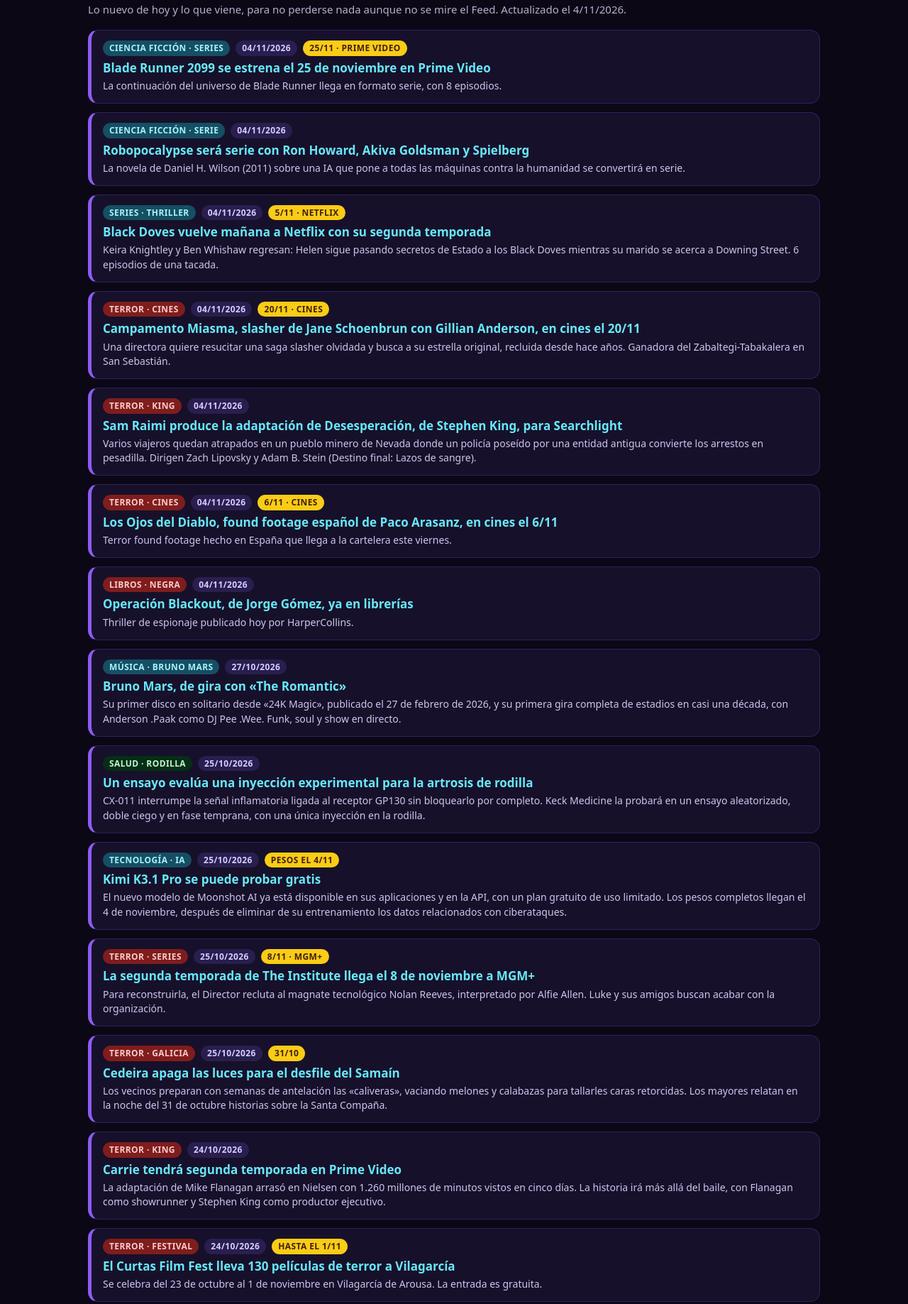
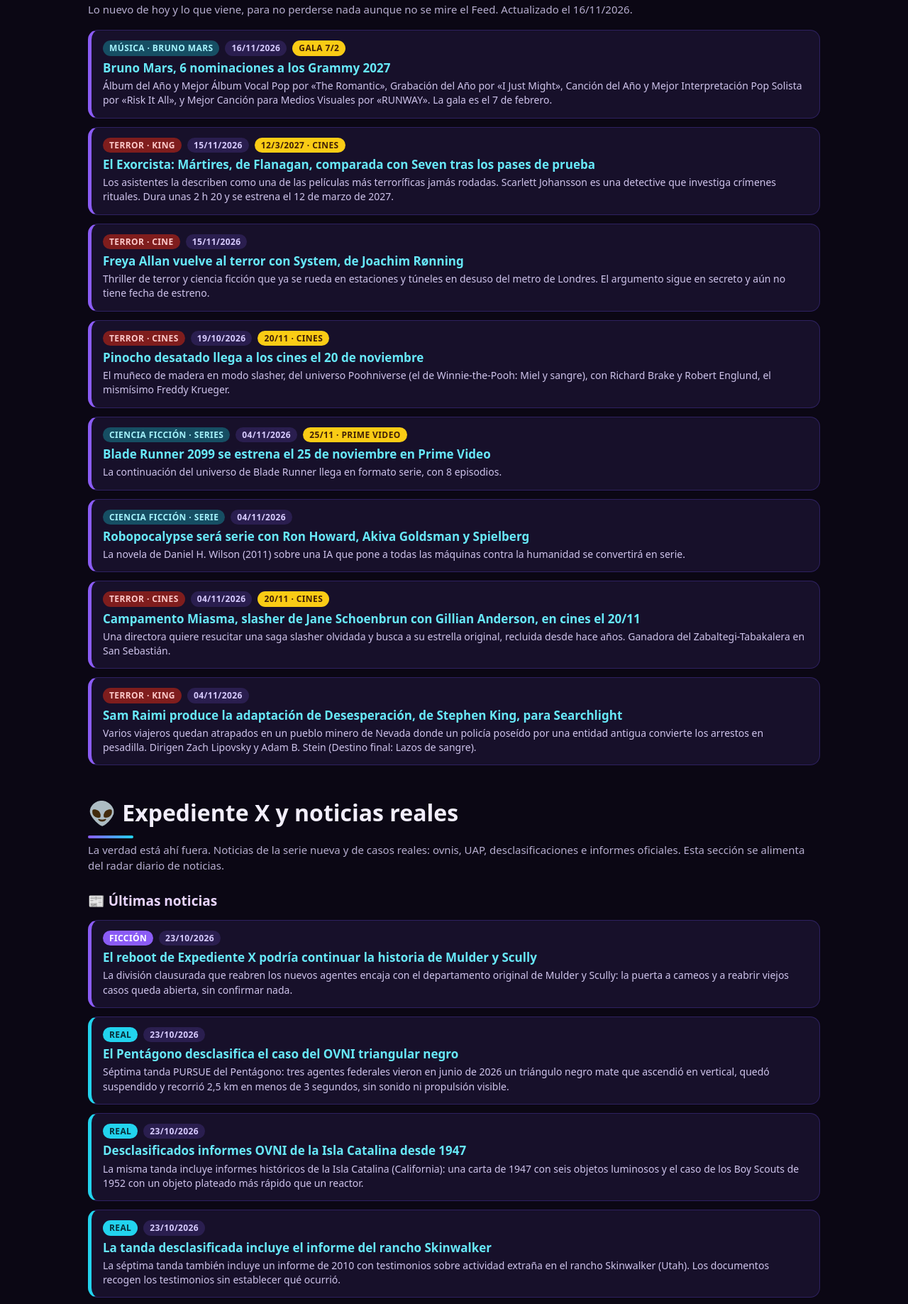
Before and after one commit to Purplerave/mis-cosas, a plain HTML site: page index.html in a window 1280 px wide. Shown: the part 445-2282 px from the top of the page at 71% size. Drawn offline with Linux system fonts and the light colour scheme.

Commit message:
Novedades 16/11/2026: Bruno Mars 6 Grammy, El Exorcista: Martires, System, Pinocho desatado; Muneca de trapo leyendo; maraton completado

```diff
--- a/index.html
+++ b/index.html
@@ -102,8 +102,28 @@
   <!-- NOVEDADES -->
   <section id="novedades">
     <h2>📰 Novedades<span class="bar"></span></h2>
-    <p class="sub">Lo nuevo de hoy y lo que viene, para no perderse nada aunque no se mire el Feed. Actualizado el 4/11/2026.</p>
+    <p class="sub">Lo nuevo de hoy y lo que viene, para no perderse nada aunque no se mire el Feed. Actualizado el 16/11/2026.</p>
     <div class="news">
+      <article class="noticia">
+        <div class="meta"><span class="badge tec">MÚSICA · BRUNO MARS</span><span class="badge fecha">16/11/2026</span><span class="badge prox">GALA 7/2</span></div>
+        <h4><a href="https://www.grammy.com/live-blog/">Bruno Mars, 6 nominaciones a los Grammy 2027</a></h4>
+        <p>Álbum del Año y Mejor Álbum Vocal Pop por «The Romantic», Grabación del Año por «I Just Might», Canción del Año y Mejor Interpretación Pop Solista por «Risk It All», y Mejor Canción para Medios Visuales por «RUNWAY». La gala es el 7 de febrero.</p>
+      </article>
+      <article class="noticia">
+        <div class="meta"><span class="badge terror">TERROR · KING</span><span class="badge fecha">15/11/2026</span><span class="badge prox">12/3/2027 · CINES</span></div>
+        <h4><a href="https://www.aullidos.com/noticia/45408/exorcista-martires-pelicula-mas-terrorificas-jamas-rodadas-segun-pases-prensa/">El Exorcista: Mártires, de Flanagan, comparada con Seven tras los pases de prueba</a></h4>
+        <p>Los asistentes la describen como una de las películas más terroríficas jamás rodadas. Scarlett Johansson es una detective que investiga crímenes rituales. Dura unas 2 h 20 y se estrena el 12 de marzo de 2027.</p>
+      </article>
+      <article class="noticia">
+        <div class="meta"><span class="badge terror">TERROR · CINE</span><span class="badge fecha">15/11/2026</span></div>
+        <h4><a href="https://www.aullidos.com/noticia/45407/freya-allen-terror-system-director-tron-ares/">Freya Allan vuelve al terror con System, de Joachim Rønning</a></h4>
+        <p>Thriller de terror y ciencia ficción que ya se rueda en estaciones y túneles en desuso del metro de Londres. El argumento sigue en secreto y aún no tiene fecha de estreno.</p>
+      </article>
+      <article class="noticia">
+        <div class="meta"><span class="badge terror">TERROR · CINES</span><span class="badge fecha">19/10/2026</span><span class="badge prox">20/11 · CINES</span></div>
+        <h4><a href="https://www.aullidos.com/noticia/45112/version-mas-salvaje-pinocho-llegara-cines-espanoles-mes/">Pinocho desatado llega a los cines el 20 de noviembre</a></h4>
+        <p>El muñeco de madera en modo slasher, del universo Poohniverse (el de Winnie-the-Pooh: Miel y sangre), con Richard Brake y Robert Englund, el mismísimo Freddy Krueger.</p>
+      </article>
       <article class="noticia">
         <div class="meta"><span class="badge tec">CIENCIA FICCIÓN · SERIES</span><span class="badge fecha">04/11/2026</span><span class="badge prox">25/11 · PRIME VIDEO</span></div>
         <h4><a href="https://xplorely.com/entertainment/blade-runner-2099-premiere/">Blade Runner 2099 se estrena el 25 de noviembre en Prime Video</a></h4>
@@ -115,11 +135,6 @@
         <p>La novela de Daniel H. Wilson (2011) sobre una IA que pone a todas las máquinas contra la humanidad se convertirá en serie.</p>
       </article>
       <article class="noticia">
-        <div class="meta"><span class="badge tec">SERIES · THRILLER</span><span class="badge fecha">04/11/2026</span><span class="badge prox">5/11 · NETFLIX</span></div>
-        <h4><a href="https://collider.com/everything-coming-to-netflix-november-2026/">Black Doves vuelve mañana a Netflix con su segunda temporada</a></h4>
-        <p>Keira Knightley y Ben Whishaw regresan: Helen sigue pasando secretos de Estado a los Black Doves mientras su marido se acerca a Downing Street. 6 episodios de una tacada.</p>
-      </article>
-      <article class="noticia">
         <div class="meta"><span class="badge terror">TERROR · CINES</span><span class="badge fecha">04/11/2026</span><span class="badge prox">20/11 · CINES</span></div>
         <h4><a href="https://cinemagavia.es/adolescencia-sexo-y-muerte-en-campamento-miasma-pelicula-critica-estreno-cine/">Campamento Miasma, slasher de Jane Schoenbrun con Gillian Anderson, en cines el 20/11</a></h4>
         <p>Una directora quiere resucitar una saga slasher olvidada y busca a su estrella original, recluida desde hace años. Ganadora del Zabaltegi-Tabakalera en San Sebastián.</p>
@@ -128,51 +143,6 @@
         <div class="meta"><span class="badge terror">TERROR · KING</span><span class="badge fecha">04/11/2026</span></div>
         <h4><a href="https://www.aullidos.com/noticia/45247/sam-raimi-desesperacion-cine-decadas-despues-apoyo-stephen-king/">Sam Raimi produce la adaptación de Desesperación, de Stephen King, para Searchlight</a></h4>
         <p>Varios viajeros quedan atrapados en un pueblo minero de Nevada donde un policía poseído por una entidad antigua convierte los arrestos en pesadilla. Dirigen Zach Lipovsky y Adam B. Stein (Destino final: Lazos de sangre).</p>
-      </article>
-      <article class="noticia">
-        <div class="meta"><span class="badge terror">TERROR · CINES</span><span class="badge fecha">04/11/2026</span><span class="badge prox">6/11 · CINES</span></div>
-        <h4><a href="http://estartit.tv/actualidad/existe-dios-los-ojos-del-diablo-llega-a-los-cines-el-6-de-noviembre">Los Ojos del Diablo, found footage español de Paco Arasanz, en cines el 6/11</a></h4>
-        <p>Terror found footage hecho en España que llega a la cartelera este viernes.</p>
-      </article>
-      <article class="noticia">
-        <div class="meta"><span class="badge terror">LIBROS · NEGRA</span><span class="badge fecha">04/11/2026</span></div>
-        <h4><a href="https://elplacerdelalectura.com/2026/10/las-7-nuevas-novelas-negras-de-la-semana-que-viene-17.html">Operación Blackout, de Jorge Gómez, ya en librerías</a></h4>
-        <p>Thriller de espionaje publicado hoy por HarperCollins.</p>
-      </article>
-      <article class="noticia">
-        <div class="meta"><span class="badge tec">MÚSICA · BRUNO MARS</span><span class="badge fecha">27/10/2026</span></div>
-        <h4><a href="https://www.todocanada.ca/city/vancouver/event/bruno-mars-the-romantic-tour/">Bruno Mars, de gira con «The Romantic»</a></h4>
-        <p>Su primer disco en solitario desde «24K Magic», publicado el 27 de febrero de 2026, y su primera gira completa de estadios en casi una década, con Anderson .Paak como DJ Pee .Wee. Funk, soul y show en directo.</p>
-      </article>
-      <article class="noticia">
-        <div class="meta"><span class="badge salud">SALUD · RODILLA</span><span class="badge fecha">25/10/2026</span></div>
-        <h4><a href="https://stevens.usc.edu/news/clinical-trial-evaluates-investigational-injection-for-knee-osteoarthritis/">Un ensayo evalúa una inyección experimental para la artrosis de rodilla</a></h4>
-        <p>CX-011 interrumpe la señal inflamatoria ligada al receptor GP130 sin bloquearlo por completo. Keck Medicine la probará en un ensayo aleatorizado, doble ciego y en fase temprana, con una única inyección en la rodilla.</p>
-      </article>
-      <article class="noticia">
-        <div class="meta"><span class="badge tec">TECNOLOGÍA · IA</span><span class="badge fecha">25/10/2026</span><span class="badge prox">PESOS EL 4/11</span></div>
-        <h4><a href="https://www.notebookcheck.net/Kimi-K3-1-Pro-Free-to-try-hacking-skills-deliberately-weakened.1433507.0.html">Kimi K3.1 Pro se puede probar gratis</a></h4>
-        <p>El nuevo modelo de Moonshot AI ya está disponible en sus aplicaciones y en la API, con un plan gratuito de uso limitado. Los pesos completos llegan el 4 de noviembre, después de eliminar de su entrenamiento los datos relacionados con ciberataques.</p>
-      </article>
-      <article class="noticia">
-        <div class="meta"><span class="badge terror">TERROR · SERIES</span><span class="badge fecha">25/10/2026</span><span class="badge prox">8/11 · MGM+</span></div>
-        <h4><a href="https://www.theupcoming.co.uk/2026/10/22/stephen-kings-the-institute-returns-for-season-two-as-the-fight-against-the-sinister-organisation-continues/">La segunda temporada de The Institute llega el 8 de noviembre a MGM+</a></h4>
-        <p>Para reconstruirla, el Director recluta al magnate tecnológico Nolan Reeves, interpretado por Alfie Allen. Luke y sus amigos buscan acabar con la organización.</p>
-      </article>
-      <article class="noticia">
-        <div class="meta"><span class="badge terror">TERROR · GALICIA</span><span class="badge fecha">25/10/2026</span><span class="badge prox">31/10</span></div>
-        <h4><a href="https://chollerosviajeros.es/es/planes-halloween-espana-terror/">Cedeira apaga las luces para el desfile del Samaín</a></h4>
-        <p>Los vecinos preparan con semanas de antelación las «caliveras», vaciando melones y calabazas para tallarles caras retorcidas. Los mayores relatan en la noche del 31 de octubre historias sobre la Santa Compaña.</p>
-      </article>
-      <article class="noticia">
-        <div class="meta"><span class="badge terror">TERROR · KING</span><span class="badge fecha">24/10/2026</span></div>
-        <h4><a href="https://popculturejunkie.com/television/carrie-on-mike-flanagan-horror-series-based-on-stephen-kings-novel-goes-to-the-after-prom-on-prime/">Carrie tendrá segunda temporada en Prime Video</a></h4>
-        <p>La adaptación de Mike Flanagan arrasó en Nielsen con 1.260 millones de minutos vistos en cinco días. La historia irá más allá del baile, con Flanagan como showrunner y Stephen King como productor ejecutivo.</p>
-      </article>
-      <article class="noticia">
-        <div class="meta"><span class="badge terror">TERROR · FESTIVAL</span><span class="badge fecha">24/10/2026</span><span class="badge prox">HASTA EL 1/11</span></div>
-        <h4><a href="https://www.venagalicia.gal/noticia/2026/10/19/fin-semana-galicia/00031792418823474845480.htm">El Curtas Film Fest lleva 130 películas de terror a Vilagarcía</a></h4>
-        <p>Se celebra del 23 de octubre al 1 de noviembre en Vilagarcía de Arousa. La entrada es gratuita.</p>
       </article>
     </div>
   </section>
@@ -255,6 +225,8 @@
 
     <h3>🎬 Para ver</h3>
     <div class="grid">
+      <div class="card"><div class="img"><span>Pinocho desatado</span></div><div class="body"><b>Pinocho desatado</b><small>Rhys Frake-Waterfield · Robert Englund</small><br><span class="tag amber">Cines · 20/11</span></div></div>
+      <div class="card"><div class="img"><span>Pendulum</span></div><div class="body"><b>Pendulum</b><small>Folk horror · Joseph Gordon-Levitt</small><br><span class="tag amber">Cines · 1/1/2027</span></div></div>
       <div class="card"><div class="img"><span>Campamento Miasma</span></div><div class="body"><b>Adolescencia, sexo y muerte en Campamento Miasma</b><small>Jane Schoenbrun · Gillian Anderson, Hannah Einbinder</small><br><span class="tag amber">Cines · 20/11</span></div></div>
       <div class="card"><div class="img"><span>Los Ojos del Diablo</span></div><div class="body"><b>Los Ojos del Diablo</b><small>Paco Arasanz · Found footage español</small><br><span class="tag amber">Cines · 6/11</span></div></div>
       <div class="card"><div class="img"><span>Evil Dead Burn</span></div><div class="body"><b>Evil Dead Burn</b><small>Dir. Sébastien Vaniček</small><br><span class="tag cyan">HBO Max · desde el 2/10</span></div></div>
@@ -269,17 +241,18 @@
 
     <h3>📺 Series que vienen</h3>
     <div class="grid">
+      <div class="card"><div class="img"><span>Celeste</span></div><div class="body"><b>Celeste</b><small>T2 · Movistar Plus+ · 19/11</small></div></div>
       <div class="card"><div class="img"><span>Crystal Lake</span></div><div class="body"><b>Crystal Lake</b><small>Precuela de Viernes 13 · Linda Cardellini</small></div></div>
-      <div class="card"><div class="img"><span>Carrie</span></div><div class="body"><b>Carrie</b><small>Miniserie · 8 episodios</small></div></div>
+      <div class="card"><div class="img"><span>Carrie</span></div><div class="body"><b>Carrie</b><small>Miniserie · 8 episodios · T2 renovada</small></div></div>
       <div class="card"><div class="img"><span>VisionQuest</span></div><div class="body"><b>VisionQuest</b><small>Marvel · Disney+ España · James Spader vuelve como Ultrón</small></div></div>
       <div class="card"><div class="img"><span>Blade Runner 2099</span></div><div class="body"><b>Blade Runner 2099</b><small>Prime Video · 8 episodios · 25/11</small></div></div>
-      <div class="card"><div class="img"><span>Black Doves</span></div><div class="body"><b>Black Doves</b><small>T2 · Netflix · 5/11 · Keira Knightley, Ben Whishaw</small></div></div>
+      <div class="card"><div class="img"><span>Black Doves</span></div><div class="body"><b>Black Doves</b><small>T2 · Netflix · Ya disponible · Keira Knightley, Ben Whishaw</small></div></div>
     </div>
 
     <h3>📌 Pendientes</h3>
     <div class="grid">
       <div class="card"><div class="img"><span>La otra madre</span></div><div class="body"><b>La otra madre</b><small>Peli pendiente</small></div></div>
-      <div class="card"><div class="img"><span>Insidious</span></div><div class="body"><b>Insidious: Fuera del más allá</b><small>Peli pendiente</small></div></div>
+      <div class="card"><div class="img"><span>Insidious</span></div><div class="body"><b>Insidious: Fuera del más allá</b><small>Netflix EE. UU. · 21/11 · En España sin confirmar</small></div></div>
       <div class="card"><div class="img"><span>Fall 2</span></div><div class="body"><b>Fall 2</b><small>Cines · 25/9/2026</small></div></div>
       <div class="card"><div class="img"><span>Lanterns</span></div><div class="body"><b>Lanterns</b><small>Serie pendiente · HBO Max</small></div></div>
     </div>
@@ -290,6 +263,9 @@
     <h2>📚 Para leer<span class="bar"></span></h2>
     <p class="sub">Novedades y pendientes. Truculentos, fáciles de leer y sin saltos temporales, como le gustan a Pablo.</p>
     <div class="grid">
+      <div class="card"><div class="img"><span>Muñeca de trapo</span></div><div class="body"><b>Muñeca de trapo</b><small>Daniel Cole</small><br><span class="tag green">Leyendo ahora · 41%</span></div></div>
+      <div class="card"><div class="img"><span>Tierra baldía</span></div><div class="body"><b>Tierra baldía</b><small>Preston &amp; Child · Plaza &amp; Janés</small><br><span class="tag cyan">Novedad · 12/11/2026 · Nora Kelly 5</span></div></div>
+      <div class="card"><div class="img"><span>La biblioteca de los crímenes</span></div><div class="body"><b>La biblioteca de los crímenes</b><small>Ande Pliego</small><br><span class="tag cyan">Novedad · 16/11/2026</span></div></div>
       <div class="card"><div class="img"><span>Operación Blackout</span></div><div class="body"><b>Operación Blackout</b><small>Jorge Gómez · HarperCollins</small><br><span class="tag cyan">4/11/2026</span></div></div>
       <div class="card"><div class="img"><span>Otros mundos</span></div><div class="body"><b>Otros mundos</b><small>Stephen King y Peter Straub · Plaza &amp; Janés</small><br><span class="tag cyan">15/10</span></div></div>
       <div class="card"><div class="img"><span>Todo pasa en Derry</span></div><div class="body"><b>Todo pasa en Derry</b><small>Estuche · Debolsillo</small><br><span class="tag cyan">8/10</span></div></div>
@@ -299,15 +275,14 @@
       <div class="card"><div class="img"><span>Circe</span></div><div class="body"><b>«Circe»</b><small>Julio Cortázar</small></div></div>
       <div class="card"><div class="img"><span>El hombre del traje negro</span></div><div class="body"><b>«El hombre del traje negro»</b><small>Stephen King</small></div></div>
       <div class="card"><div class="img"><span>La condesa sangrienta</span></div><div class="body"><b>«La condesa sangrienta»</b><small>Terror gótico de verdad</small></div></div>
-      <div class="card"><div class="img"><span>ALGUIEN</span></div><div class="body"><b>«ALGUIEN»</b><small>J. N. Trujillo · Slasher</small><br><span class="tag amber">e-book 3,95 € hasta el 1/11/2026</span></div></div>
+      <div class="card"><div class="img"><span>ALGUIEN</span></div><div class="body"><b>«ALGUIEN»</b><small>J. N. Trujillo · Slasher</small><br><span class="tag amber">Slasher</span></div></div>
       <div class="card"><div class="img"><span>Todas las noches, todas las ciudades</span></div><div class="body"><b>Todas las noches, todas las ciudades</b><small>Dolores Redondo · Destino</small><br><span class="tag cyan">Novedad · 21/10/2026</span></div></div>
       <div class="card"><div class="img"><span>Los huérfanos</span></div><div class="body"><b>Los huérfanos</b><small>Carmen Mola · Planeta</small><br><span class="tag cyan">Novedad · 27/10/2026</span></div></div>
     </div>
 
-    <h3>📖 Cuando termine «El Talismán»</h3>
+    <h3>📖 Después</h3>
     <div class="grid">
       <div class="card"><div class="img"><span>El cuarto mono</span></div><div class="body"><b>El cuarto mono</b><small>J. D. Barker</small></div></div>
-      <div class="card"><div class="img"><span>Muñeca de trapo</span></div><div class="body"><b>Muñeca de trapo</b><small>Daniel Cole</small></div></div>
       <div class="card"><div class="img"><span>El hombre pájaro</span></div><div class="body"><b>El hombre pájaro</b><small>Mo Hayder</small></div></div>
       <div class="card"><div class="img"><span>Flores cortadas</span></div><div class="body"><b>Flores cortadas</b><small>Karin Slaughter</small></div></div>
     </div>
@@ -316,7 +291,7 @@
   <!-- MARATÓN -->
   <section id="maraton">
     <h2>🎃 Maratón de 26 noches · 6–31 de octubre<span class="bar"></span></h2>
-    <p class="sub">Día a día, sin saltarse ninguno. El 25 está marcado como hoy.</p>
+    <p class="sub">Día a día, sin saltarse ninguno. Maratón completado en octubre de 2026.</p>
     <div class="cal">
       <div class="dia"><div class="num">6</div><div class="t">Other Worlds Than These</div><div class="p">📖 Libro de King, en inglés</div></div>
       <div class="dia"><div class="num">7</div><div class="t">Carrie</div><div class="p">Prime Video · Miniserie de Flanagan, 8 ep.</div></div>
@@ -337,7 +312,7 @@
       <div class="dia"><div class="num">22</div><div class="t">La sustancia</div><div class="p">Vista · No le gustó</div></div>
       <div class="dia"><div class="num">23</div><div class="t">Piedad</div><div class="p">Prime Video · Relato «Gramma» de King</div></div>
       <div class="dia"><div class="num">24</div><div class="t">Noche de lectura</div><div class="p">«Todo pasa en Derry»</div></div>
-      <div class="dia hoy"><span class="hoy-badge">HOY</span><div class="num">25</div><div class="t">Ouija: el origen del mal</div><div class="p">Netflix · Precuela de Flanagan (2016)</div></div>
+      <div class="dia"><div class="num">25</div><div class="t">Ouija: el origen del mal</div><div class="p">Netflix · Precuela de Flanagan (2016)</div></div>
       <div class="dia pend"><div class="num">26</div><div class="t">Pendiente de reasignar</div><div class="p">¿Qué vemos esta noche?</div></div>
       <div class="dia pend"><div class="num">27</div><div class="t">Pendiente de reasignar</div><div class="p">¿Qué vemos esta noche?</div></div>
       <div class="dia"><div class="num">28</div><div class="t">Ouija</div><div class="p">El tablero vuelve a moverse</div></div>
```
